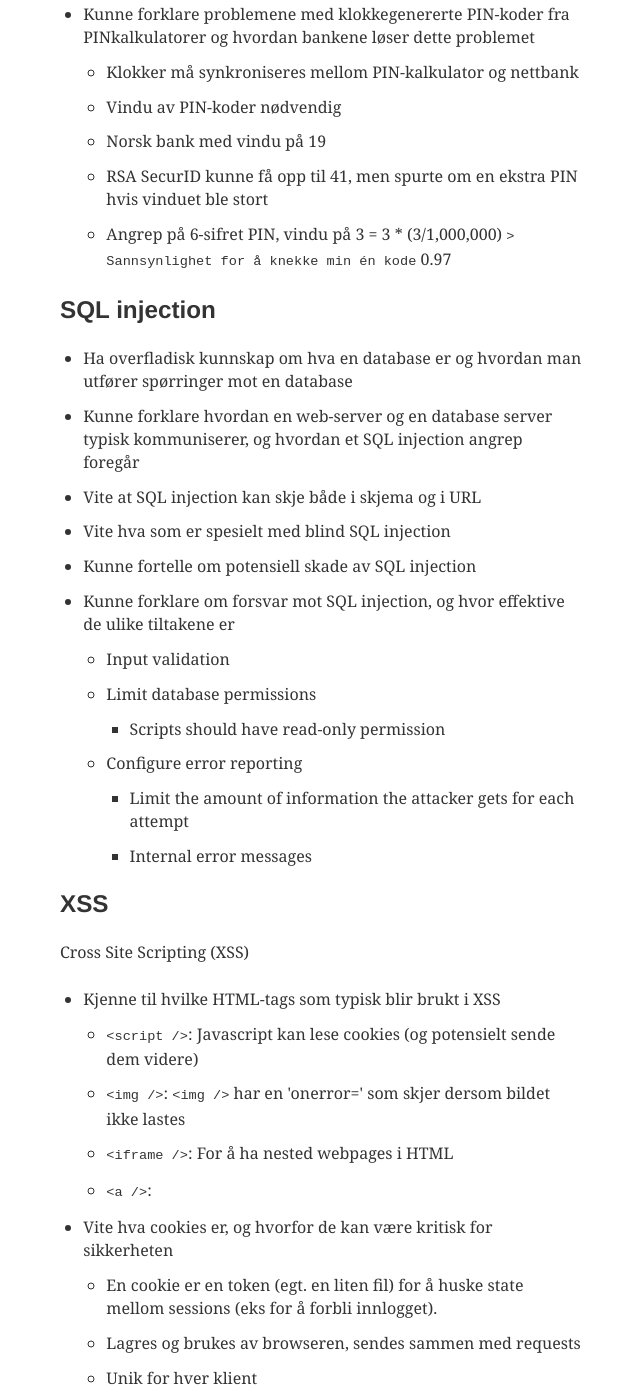
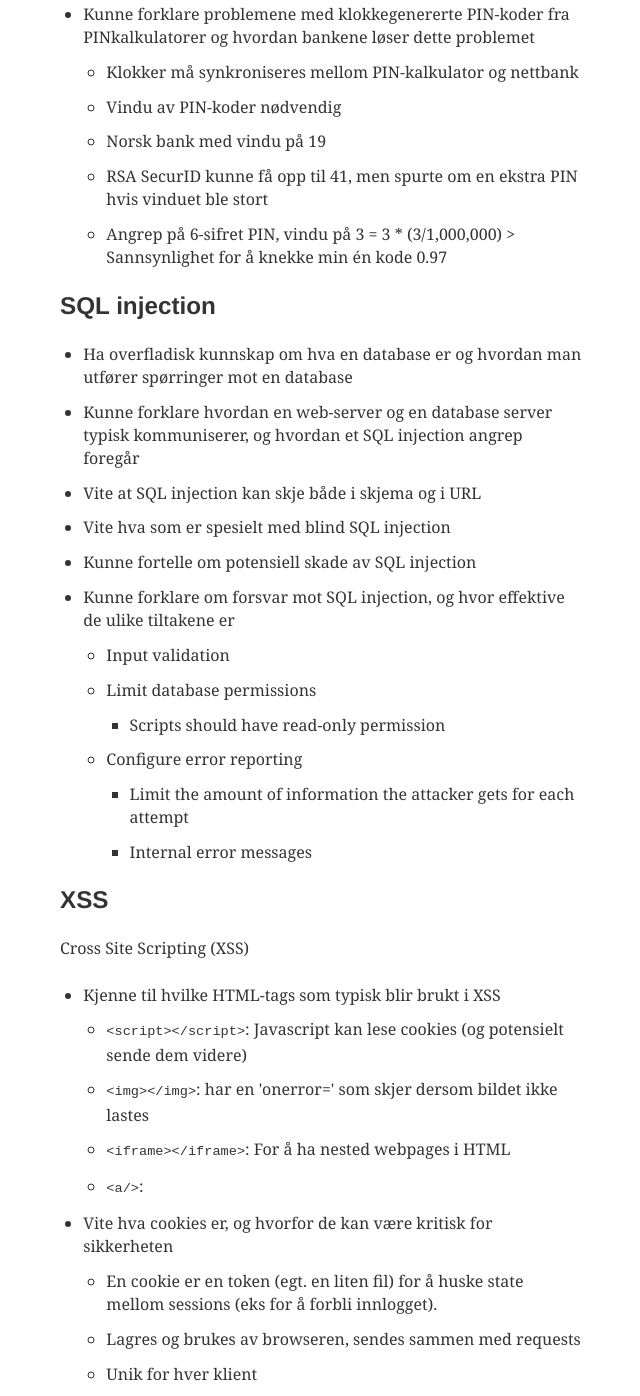
Before and after one commit to lesesalen/lesesalen, a Gatsby site: page /bedpress/INF143/ in a window 1280 px wide. Shown: the part 2644-4040 px from the top of the page, without its empty margins (319-959 px from the left). Built offline with nearby package versions, Linux system fonts and the light colour scheme; Gatsby itself is replaced by a stand-in of ours; some packages are replaced by stand-ins of ours; what typography-theme-ocean-beach would draw is missing.

Commit message:
trying to fix mdx syntax errors

```diff
--- a/content/blog/bedpress/INF143.md
+++ b/content/blog/bedpress/INF143.md
@@ -69,7 +69,7 @@
   - Vindu av PIN-koder nødvendig
   - Norsk bank med vindu på 19
   - RSA SecurID kunne få opp til 41, men spurte om en ekstra PIN hvis vinduet ble stort
-  - Angrep på 6-sifret PIN, vindu på 3 = 3 \* (3/1,000,000) `> Sannsynlighet for å knekke min én kode` 0.97
+  - Angrep på 6-sifret PIN, vindu på 3 = 3 \* (3/1,000,000) > Sannsynlighet for å knekke min én kode 0.97
 
 ## SQL injection
 
@@ -96,10 +96,10 @@
 Cross Site Scripting (XSS)
 
 - Kjenne til hvilke HTML-tags som typisk blir brukt i XSS
-  - `<script />`: Javascript kan lese cookies (og potensielt sende dem videre)
-  - `<img />`: `<img />` har en 'onerror=' som skjer dersom bildet ikke lastes
-  - `<iframe />`: For å ha nested webpages i HTML
-  - `<a />`:
+  - `<script></script>`: Javascript kan lese cookies (og potensielt sende dem videre)
+  - `<img></img>`: har en 'onerror=' som skjer dersom bildet ikke lastes
+  - `<iframe></iframe>`: For å ha nested webpages i HTML
+  - `<a/>`:
 
 - Vite hva cookies er, og hvorfor de kan være kritisk for sikkerheten
   - En cookie er en token (egt. en liten fil) for å huske state mellom sessions (eks for å forbli innlogget).
@@ -123,11 +123,11 @@
   - Stored XSS (persistent)
     - Lagres på webserveren, sendes til alle klienter som går innpå websiden, kjøres på klienten.
     - Typisk kommentar/forumpost/review/etc..
-    - Legit script på serveren må være vulnerable til XSS, dvs godta `<script />`-tags.
+    - Legit script på serveren må være vulnerable til XSS, dvs godta `<script></script>`-tags.
 - Kunne gjøre rede for ulike forsvar mot XSS, og hvor effektive og realistiske de er
   - Server-side:
     - Passe på at alle scripts er safe mot XSS, dvs escaper alle potensielle script-injections
-      - Hvis du ikke trenger HTML-tags i user input, ikke tillat noen tags. Hvis du trenger, ikke tillat `<script />`
+      - Hvis du ikke trenger HTML-tags i user input, ikke tillat noen tags. Hvis du trenger, ikke tillat `<script></script>`
     - Bruke cookie protection
       - HttpOnly - kun browser kan aksessere cookie, ikke scripts
       - Knytte IP-adresse til cookie (urealistisk)
```
